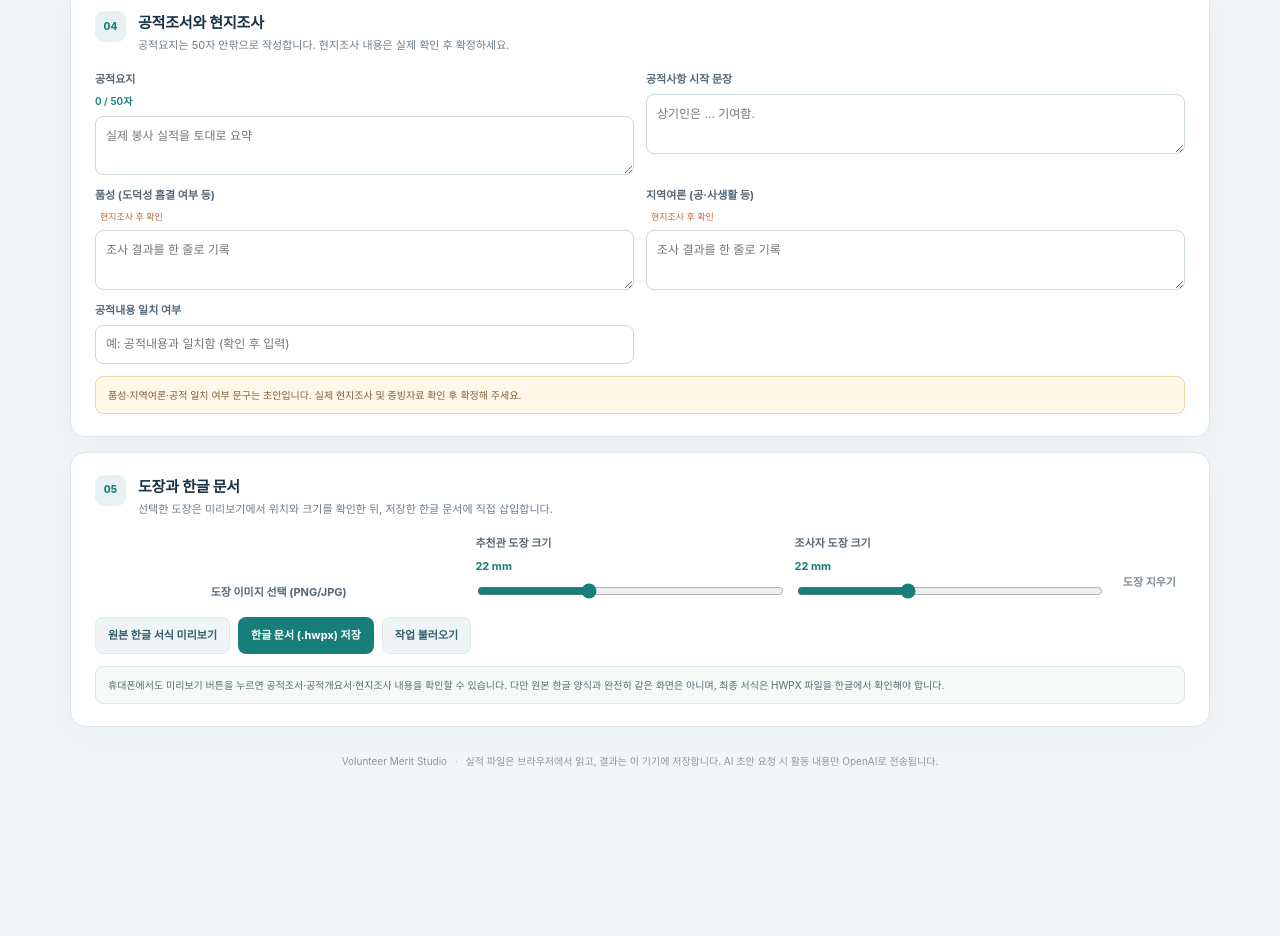
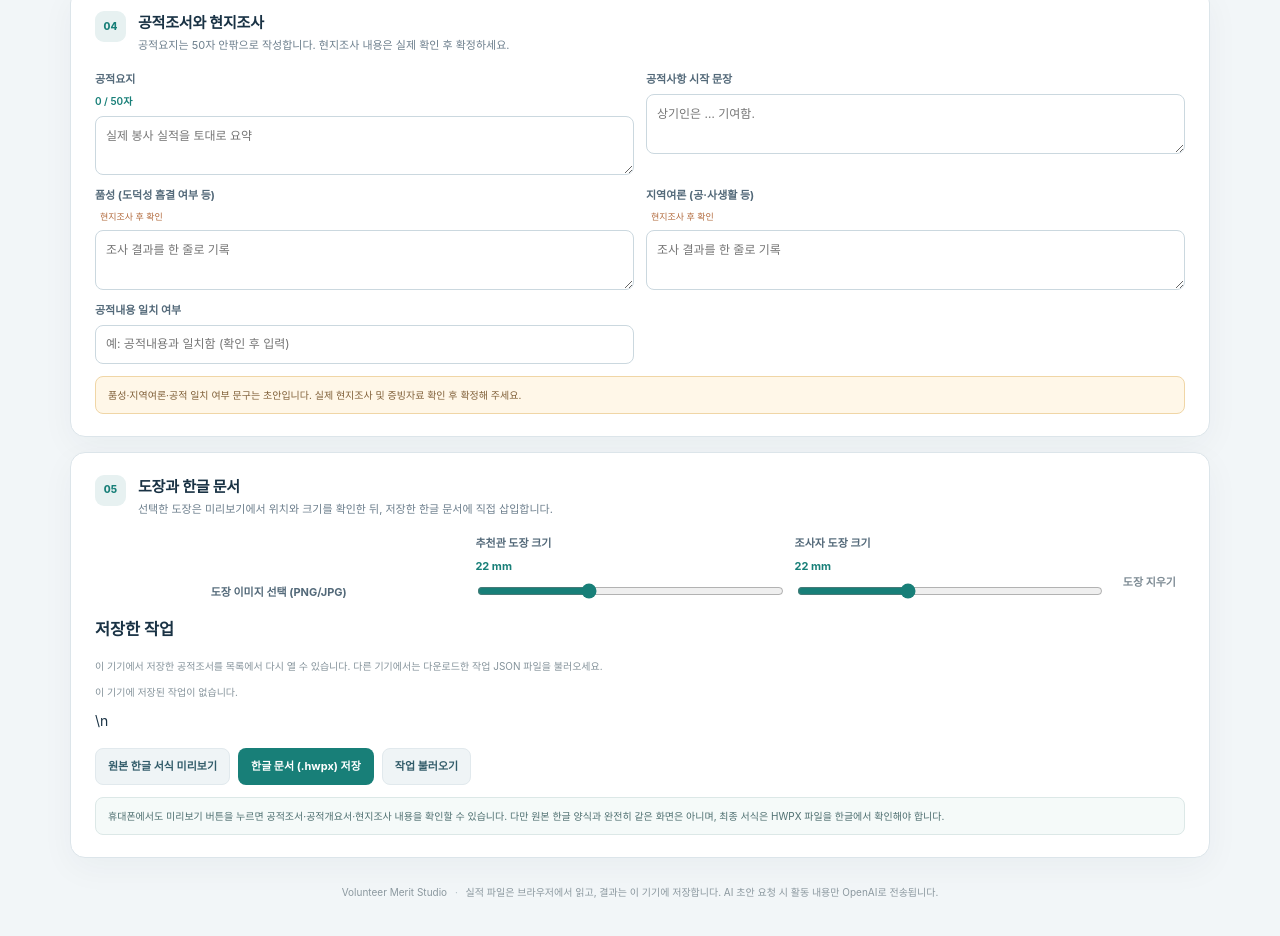
Before and after one commit to yayanaya1007/volunteer-merit-studio, a plain HTML site: page index.html in a window 1280 px wide. Shown: the part 1742-2678 px from the top of the page. Before the commit the page ends 2583 px from the top, so only its background shows below. Drawn offline with Linux system fonts and the light colour scheme.

Commit message:
Show saved work list and reopen actions in document section

```diff
--- a/index.html
+++ b/index.html
@@ -96,7 +96,7 @@
         <button id="removeStamp" class="button button-text">도장 지우기</button>
       </div>
       <div id="stampPreview" class="stamp-preview" hidden><img id="stampImage" alt="선택한 도장"><span id="stampName"></span><span class="hint">도장은 미리보기용입니다. 저장된 한글 파일에는 별도로 삽입해야 합니다.</span></div>
-      <div class="preview-actions"><button id="previewBtn" class="button button-light">원본 한글 서식 미리보기</button><button id="downloadHwpx" class="button button-primary">한글 문서 (.hwpx) 저장</button><label class="button button-light import-project">작업 불러오기<input id="jsonFile" type="file" accept=".json"></label></div>
+      <section class="saved-projects-section" aria-label="저장한 작업 목록"><h3>저장한 작업</h3><p class="hint">이 기기에서 저장한 공적조서를 목록에서 다시 열 수 있습니다. 다른 기기에서는 다운로드한 작업 JSON 파일을 불러오세요.</p><div id="savedProjectsList"></div></section>\n      <div class="preview-actions"><button id="previewBtn" class="button button-light">원본 한글 서식 미리보기</button><button id="downloadHwpx" class="button button-primary">한글 문서 (.hwpx) 저장</button><label class="button button-light import-project">작업 불러오기<input id="jsonFile" type="file" accept=".json"></label></div>
       <div id="exportStatus" class="notice" role="status">휴대폰에서도 미리보기 버튼을 누르면 공적조서·공적개요서·현지조사 내용을 확인할 수 있습니다. 다만 원본 한글 양식과 완전히 같은 화면은 아니며, 최종 서식은 HWPX 파일을 한글에서 확인해야 합니다.</div>
       <div class="document-preview" id="documentPreview" hidden></div>
     </section>
```
